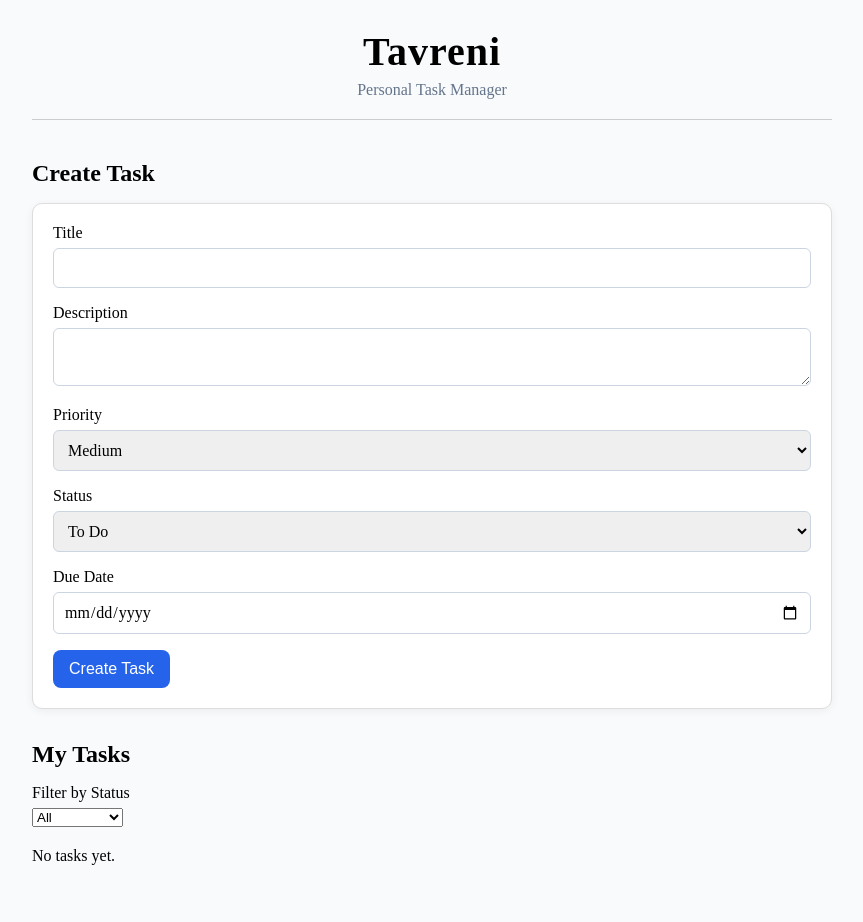
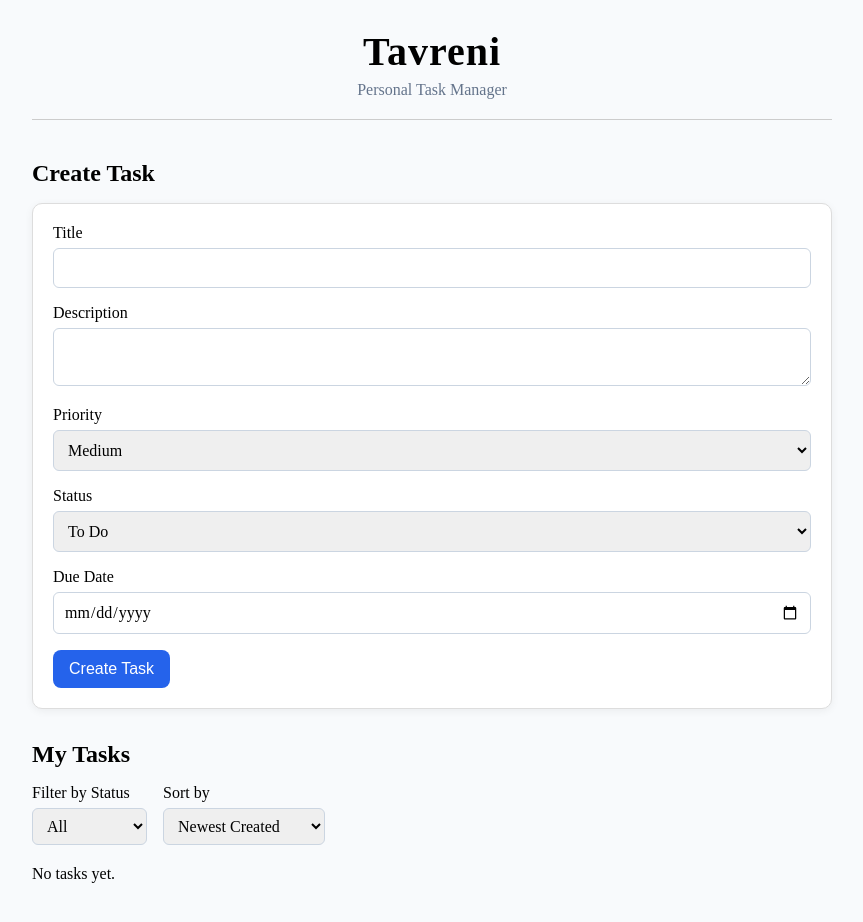
Before and after one commit to Chadley74/tavreni, a React (Vite) app: page / in a window 1280 px wide. Shown: the top 922 px of the page, without its empty margins (208-1071 px from the left). Built offline with nearby package versions, Linux system fonts and the light colour scheme.

Commit message:
Created sort controls and polished filter and sort controls UI

```diff
--- a/src/App.css
+++ b/src/App.css
@@ -183,20 +183,27 @@ section h2 {
   margin: 4px 0;
 }
 
-.filter-group {
+.task-controls {
+  display: flex;
+  gap: 16px;
+  flex-wrap: wrap;
   margin-bottom: 20px;
 }
 
-.filter-group label {
+.filter-group label,
+.sort-group label {
   display: block;
   margin-bottom: 6px;
 }
 
-.filter-gorup select {
+.filter-group select,
+.sort-group select {
+  width: 100%;
   padding: 8px 10px;
   border: 1px solid #cbd5e1;
   border-radius: 6px;
   font: inherit;
+  box-sizing: border-box;
 }
 
 .cancel-button {
--- a/src/App.jsx
+++ b/src/App.jsx
@@ -20,6 +20,7 @@ function App() {
 
   const [editingTaskId, setEditingTaskId] = useState(null);
   const [filterStatus, setFilterStatus] = useState("all");
+  const [sortOrder, setSortOrder] = useState("newest");
 
   useEffect(() => {
     localStorage.setItem("tasks", JSON.stringify(tasks))
@@ -33,6 +34,35 @@ function App() {
       return task.status === filterStatus
     }
   })
+
+  /*Sort by newest and oldest. a - b = smaller values move toward the front. b - a = larger values move toward the front. Example [5, 2, 9].sort((a, b) => a - b) becomes 2, 5, 9 */
+  const sortedTasks = [...filteredTasks]
+  if (sortOrder === "newest") {
+    sortedTasks.sort((taskA, taskB) => {
+      return new Date(taskB.dateCreated) - new Date(taskA.dateCreated)
+    })
+  } else if (sortOrder === "oldest") {
+    sortedTasks.sort((taskA, taskB) => {
+      return new Date(taskA.dateCreated) - new Date(taskB.dateCreated)
+    })
+  } else if (sortOrder === "due-soonest") {
+    sortedTasks.sort((taskA, taskB) => {
+      if (!taskA.dueDate && !taskB.dueDate) return 0
+      if (!taskA.dueDate) return 1
+      if (!taskB.dueDate) return -1
+
+      return new Date(taskA.dueDate) - new Date(taskB.dueDate)
+    })
+  } else if (sortOrder === "due-latest") {
+    sortedTasks.sort((taskA, taskB) => {
+      if (!taskA.dueDate && !taskB.dueDate) return 0
+      if (!taskA.dueDate) return 1
+      if (!taskB.dueDate) return -1
+
+      return new Date(taskB.dueDate) - new Date(taskA.dueDate)
+    })
+  }
+
 
   function handleSubmit(event) {
     event.preventDefault();
@@ -183,17 +213,29 @@ function App() {
         <section>
           <h2>My Tasks</h2>
 
+          <div className="task-controls">
             <div className="filter-group">
               <label htmlFor="status-filter">Filter by Status</label>
               <select id="status-filter" value={filterStatus} onChange={(event) => setFilterStatus(event.target.value)}>
                 <option value="all">All</option>
                 <option value="todo">To Do</option>
-              <option value="in-progres">In Progress</option>
+                <option value="in-progress">In Progress</option>
                 <option value="completed">Completed</option>
               </select>
             </div>
 
-          {filteredTasks.map((task) => {
+            <div className="sort-group">
+              <label htmlFor="sort-order">Sort by</label>
+              <select id="sort-order" value={sortOrder} onChange={(event) => setSortOrder(event.target.value)}>
+                <option value="newest">Newest Created</option>
+                <option value="oldest">Oldest Created</option>
+                <option value="due-soonest">Due Date: Soonest</option>
+                <option value="due-latest">Due Date: Latest</option>
+              </select>
+            </div>
+          </div>
+
+          {sortedTasks.map((task) => {
             return (
 
             <article className="task-card" key={task.id}>
```
Lines whose indentation alone changed are shown as unchanged.
